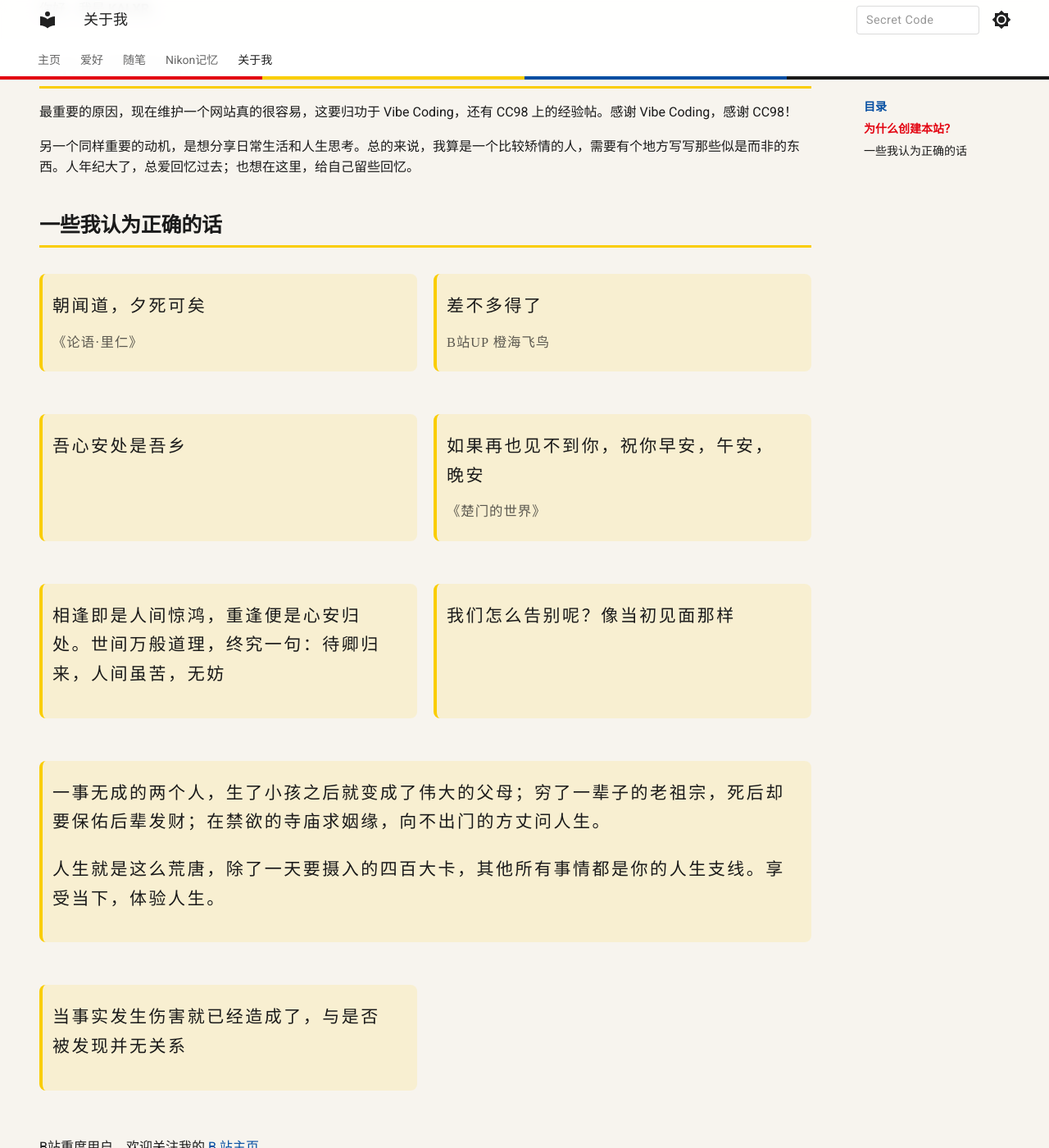
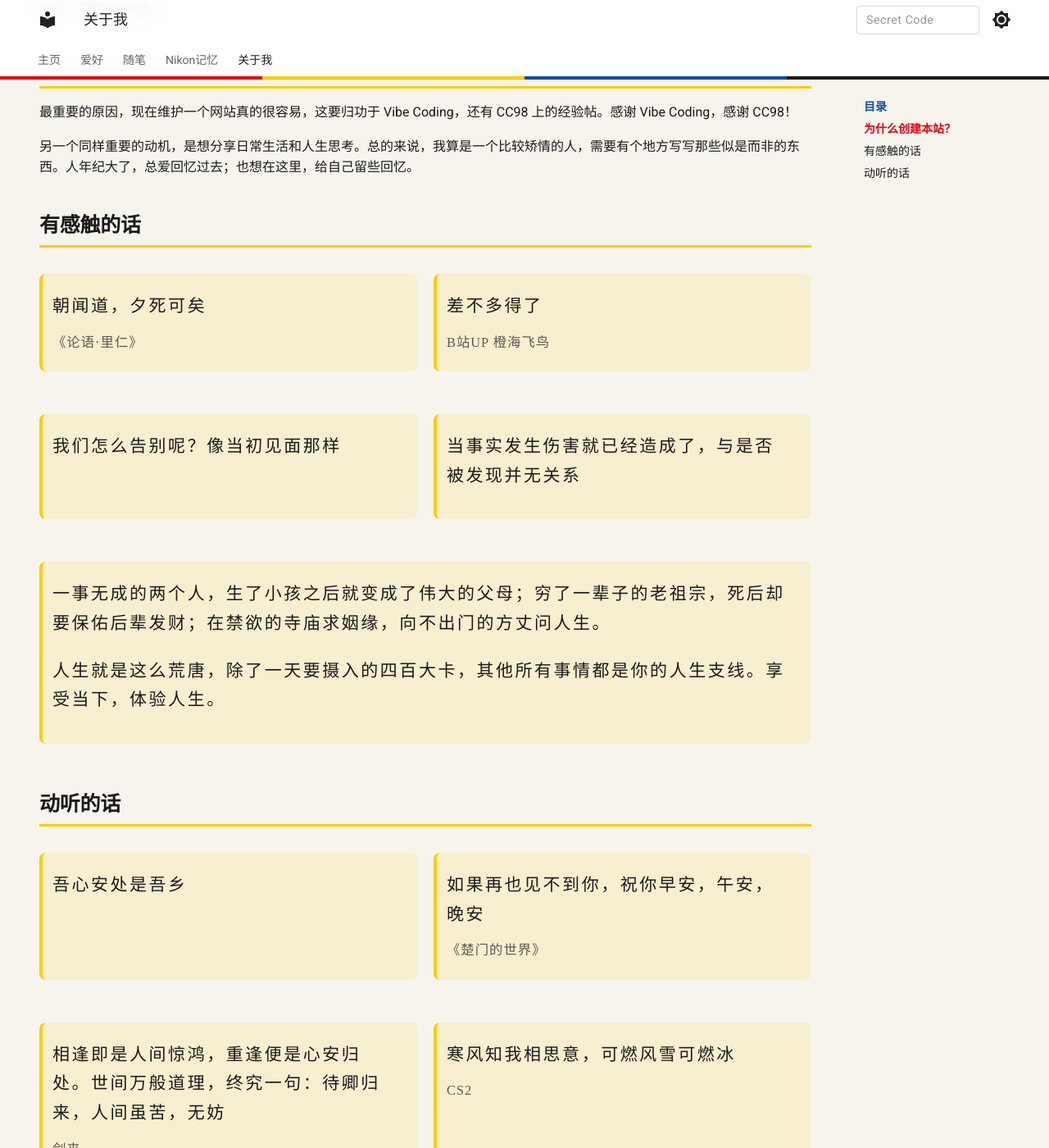
Before and after one commit to lhr024/lhr024.github.io, an MkDocs documentation site: the page built from docs/about/index.md, in a window 1280 px wide and 1400 px high, scrolled down 245 px. Shown: the whole window at 82% size. Built offline with MkDocs 1.6.1 and Material for MkDocs 9.7.7, drawn with Linux system fonts in a browser that asks for light colours.

Commit message:
about updates

```diff
--- a/docs/about/index.md
+++ b/docs/about/index.md
@@ -7,7 +7,7 @@
 
 另一个同样重要的动机，是想分享日常生活和人生思考。总的来说，我算是一个比较矫情的人，需要有个地方写写那些似是而非的东西。人年纪大了，总爱回忆过去；也想在这里，给自己留些回忆。
 
-## 一些我认为正确的话
+## 有感触的话
 
 <style>
   .about-quotes {
@@ -91,6 +91,27 @@
 </blockquote>
 
 <blockquote class="about-quote about-quote--classic">
+  <p>我们怎么告别呢？像当初见面那样</p>
+  <cite></cite>
+</blockquote>
+
+<blockquote class="about-quote about-quote--classic">
+  <p>当事实发生伤害就已经造成了，与是否被发现并无关系</p>
+  <cite></cite>
+</blockquote>
+
+<blockquote class="about-quote about-quote--classic about-quote--full">
+  <p>一事无成的两个人，生了小孩之后就变成了伟大的父母；穷了一辈子的老祖宗，死后却要保佑后辈发财；在禁欲的寺庙求姻缘，向不出门的方丈问人生。</p>
+
+  <p class="about-quote__break">人生就是这么荒唐，除了一天要摄入的四百大卡，其他所有事情都是你的人生支线。享受当下，体验人生。</p>
+  <cite></cite>
+</blockquote>
+
+</div>
+
+## 动听的话
+<div class="about-quotes">
+<blockquote class="about-quote about-quote--classic">
   <p>吾心安处是吾乡</p>
 </blockquote>
 
@@ -101,26 +122,12 @@
 
 <blockquote class="about-quote about-quote--classic">
   <p>相逢即是人间惊鸿，重逢便是心安归处。世间万般道理，终究一句：待卿归来，人间虽苦，无妨</p>
-  <cite></cite>
+  <cite>剑来</cite>
 </blockquote>
 
 <blockquote class="about-quote about-quote--classic">
-  <p>我们怎么告别呢？像当初见面那样</p>
-  <cite></cite>
+  <p>寒风知我相思意，可燃风雪可燃冰</p>
+  <cite>CS2</cite>
 </blockquote>
-
-<blockquote class="about-quote about-quote--classic about-quote--full">
-  <p>一事无成的两个人，生了小孩之后就变成了伟大的父母；穷了一辈子的老祖宗，死后却要保佑后辈发财；在禁欲的寺庙求姻缘，向不出门的方丈问人生。</p>
-
-  <p class="about-quote__break">人生就是这么荒唐，除了一天要摄入的四百大卡，其他所有事情都是你的人生支线。享受当下，体验人生。</p>
-  <cite></cite>
-</blockquote>
-
-<blockquote class="about-quote about-quote--classic">
-  <p>当事实发生伤害就已经造成了，与是否被发现并无关系</p>
-  <cite></cite>
-</blockquote>
-
 </div>
-
 B站重度用户，欢迎关注我的 [B 站主页](https://space.bilibili.com/400372661)。
```
